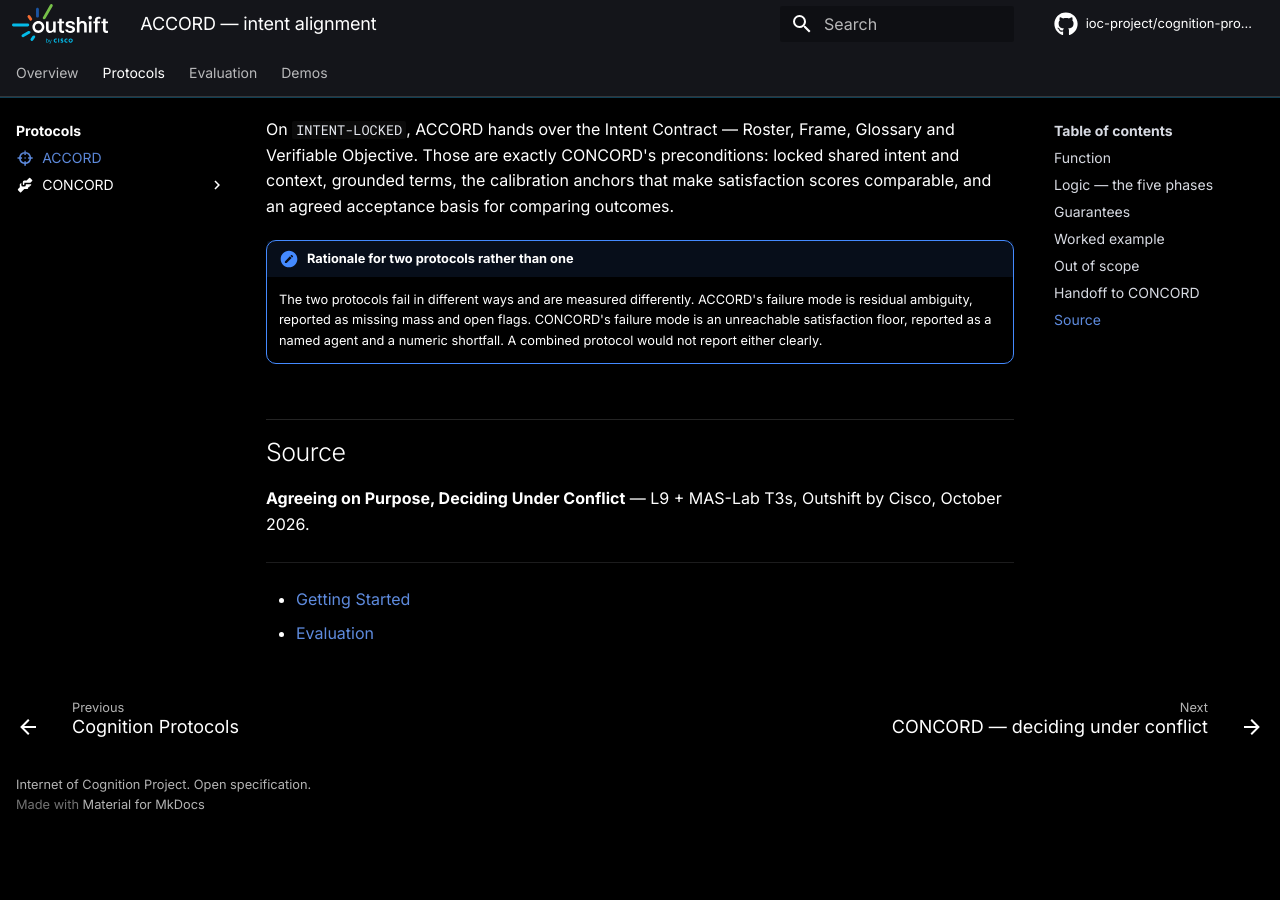
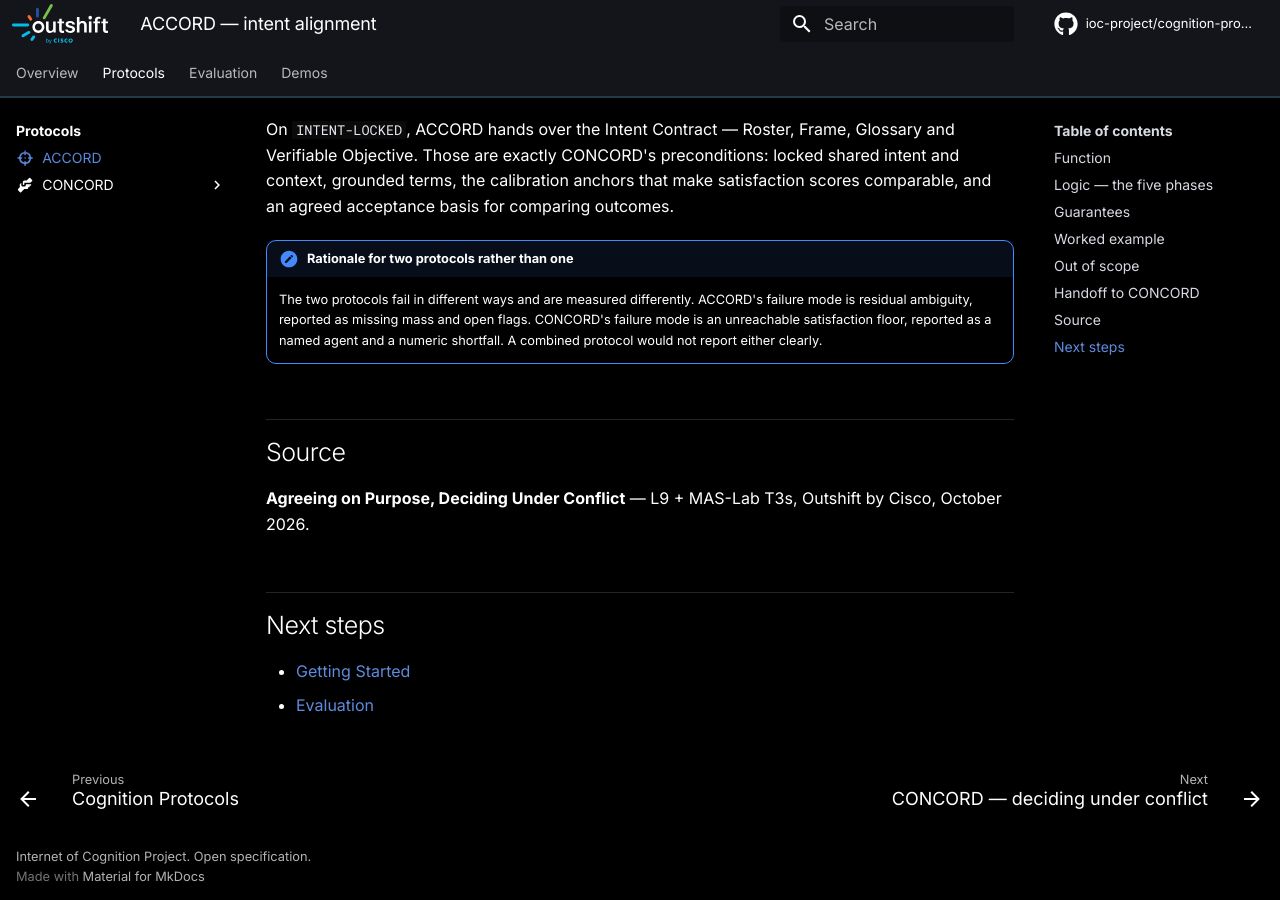
Before and after one commit to ioc-project/cognition-protocols, an MkDocs documentation site: the page built from docs/protocols/accord/index.md, in a window 1280 px wide and 900 px high, scrolled down 3687 px. Built offline with MkDocs 1.6.1 and Material for MkDocs 9.7.7, drawn with Linux system fonts in a browser that asks for light colours; comment, search, counter and statistics services are not loaded; before the commit the page ends 4515 px from its top, so only the background shows below that.

Commit message:
fix: rename bottom links section to Next steps
Signed-off-by: Sam Betts <1769706+Tehsmash@users.noreply.github.com>

```diff
--- a/docs/protocols/accord/index.md
+++ b/docs/protocols/accord/index.md
@@ -128,7 +128,7 @@
 **Agreeing on Purpose, Deciding Under Conflict** — L9 + MAS-Lab T3s, Outshift by
 Cisco, October 2026.
 
----
+## Next steps
 
 - [Getting Started](../../getting-started.md)
 - [Evaluation](../../evaluation/accord.md)
--- a/docs/protocols/concord/index.md
+++ b/docs/protocols/concord/index.md
@@ -185,7 +185,7 @@
 **Agreeing on Purpose, Deciding Under Conflict** — L9 + MAS-Lab T3s, Outshift by
 Cisco, October 2026.
 
----
+## Next steps
 
 - [Getting Started](../../getting-started.md)
 - [Configuration](configuration.md)
```
